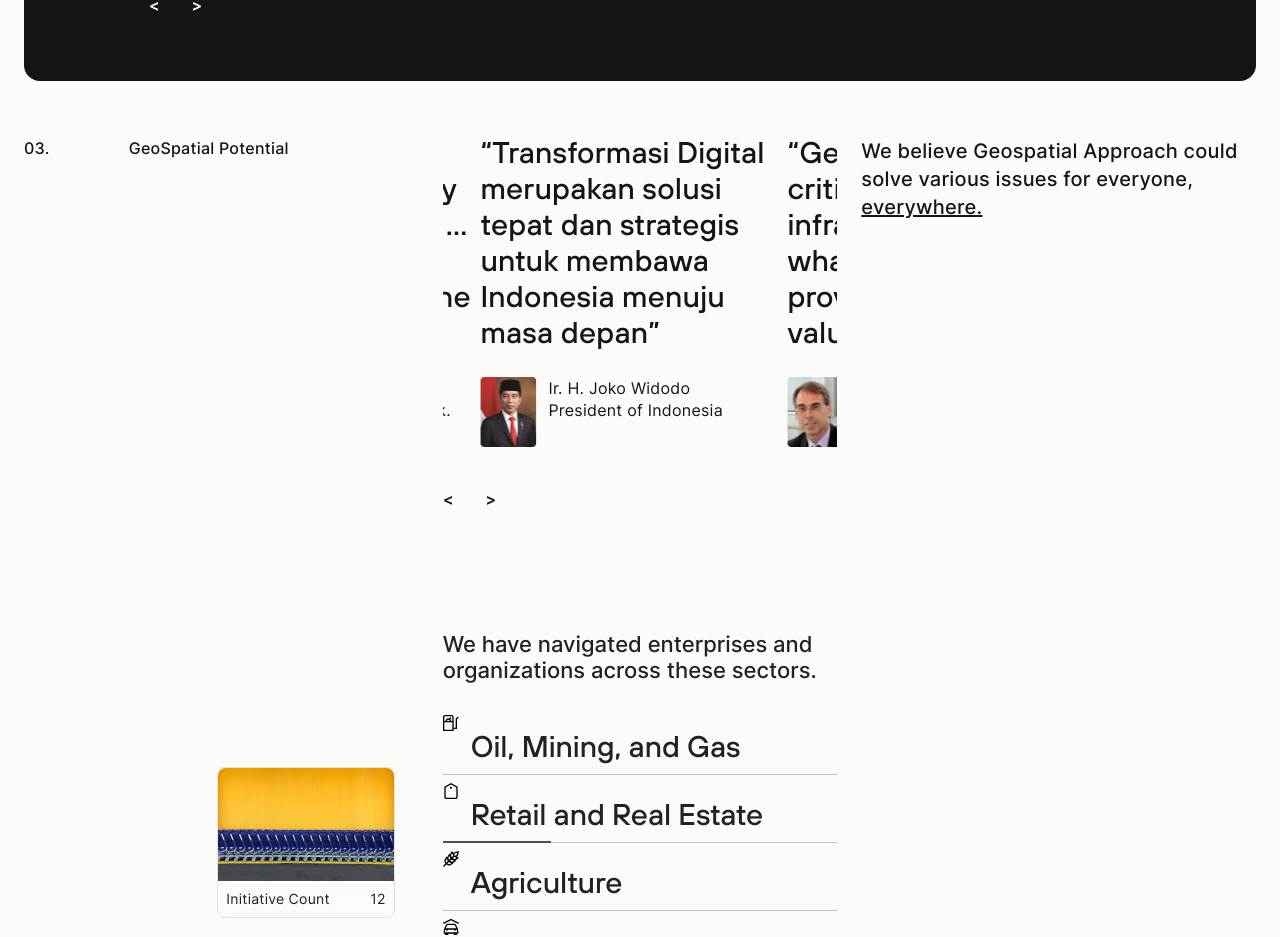
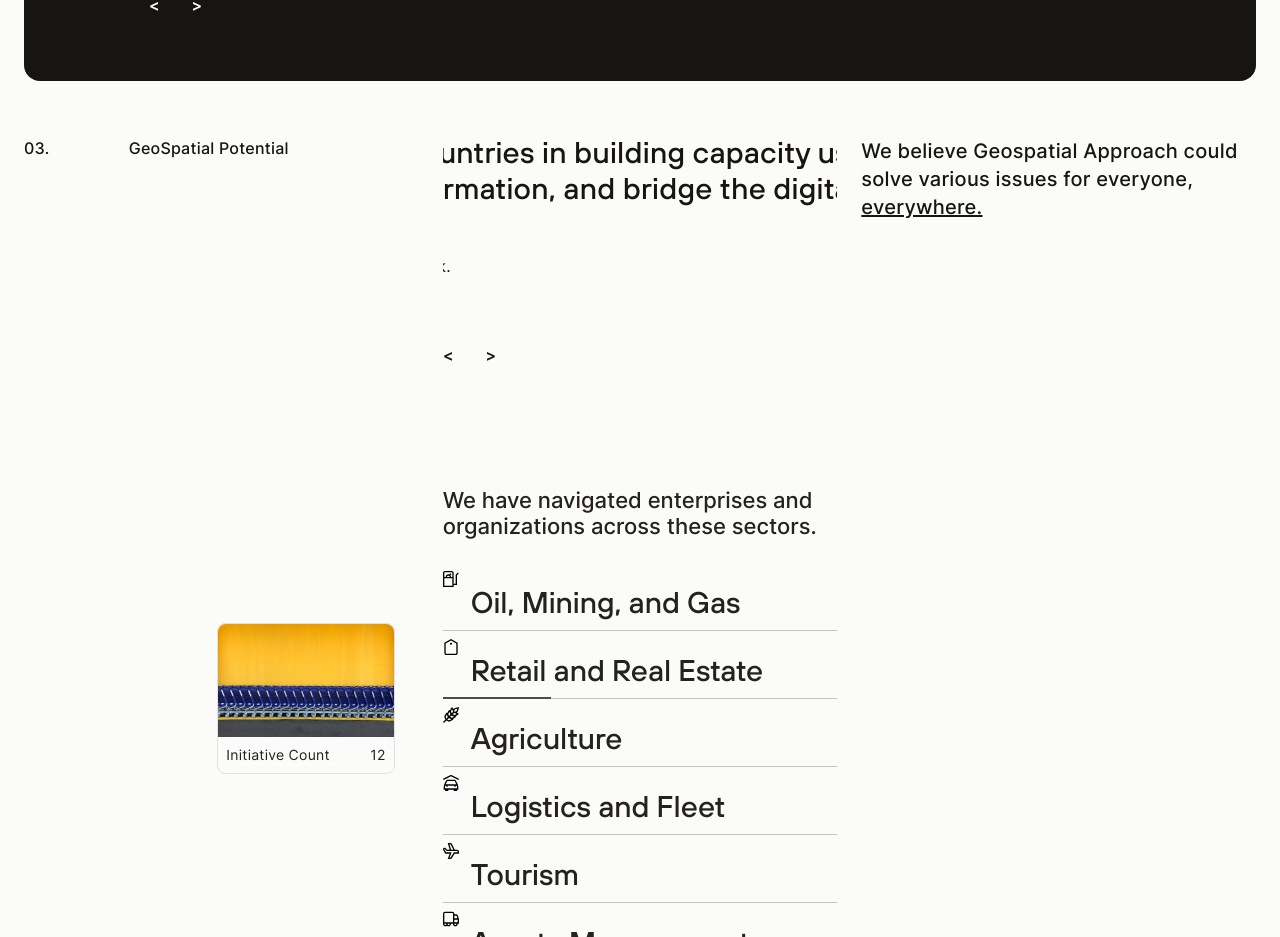
Before and after one commit to FelineJTD/braga-technologies-main-site, a Next.js app: page / in a window 1280 px wide. Shown: the part 2595-3532 px from the top of the page. Built offline with nearby package versions, Linux system fonts and the light colour scheme.

Commit message:
adjust quote width

```diff
--- a/pages/index.js
+++ b/pages/index.js
@@ -205,7 +205,7 @@ export default function Home() {
           <Carousel>
             {
               Quotes.map((quote, index) => (
-                <blockquote key={index} className='max-w-full px-0.5'>
+                <blockquote key={index} className='min-w-full max-w-full px-0.5'>
                   <p className='font-tt-hoves font-bold text-2xl lg:text-3xl mb-6'>{quote.quote}</p>
                   <div className='flex space-x-3'>
                     <Image src={quote.img} alt={'photo of' + quote.author} height={70} width={56} />
```
